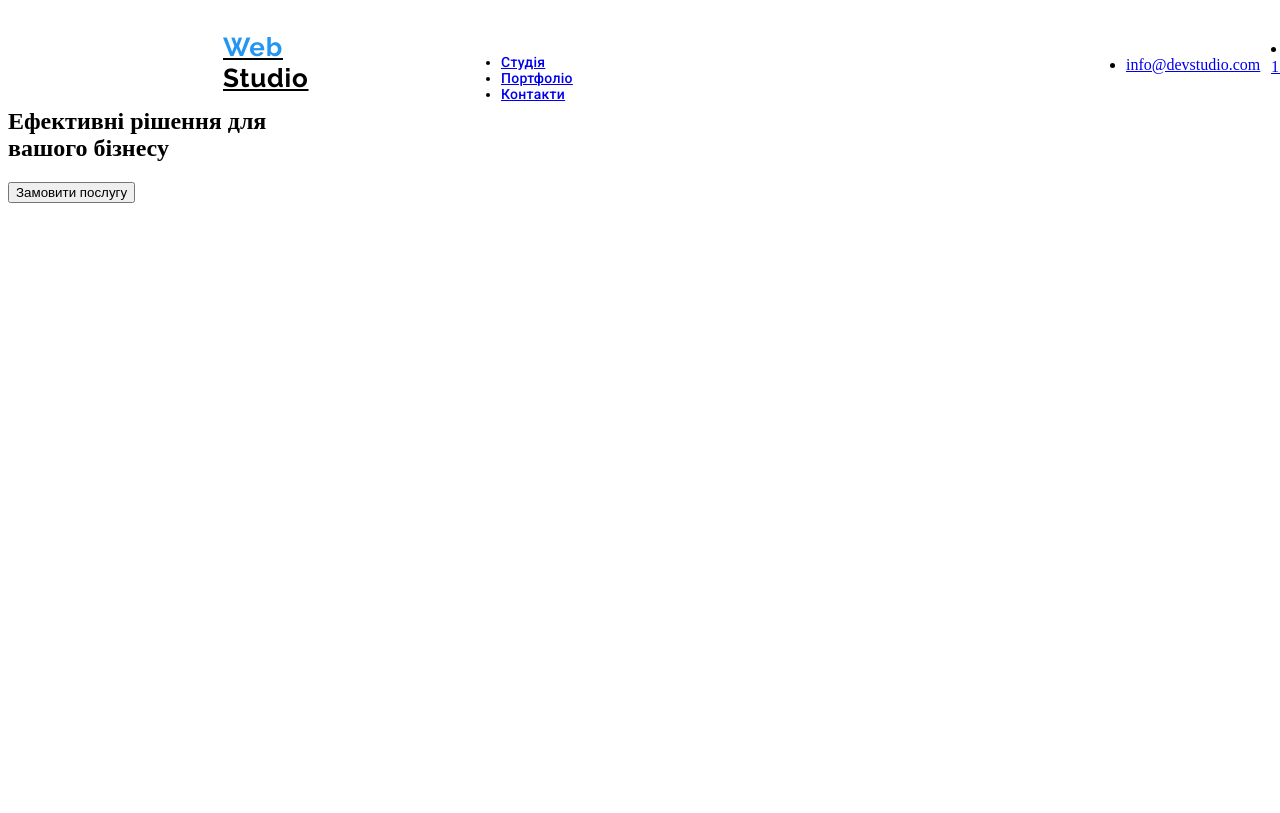
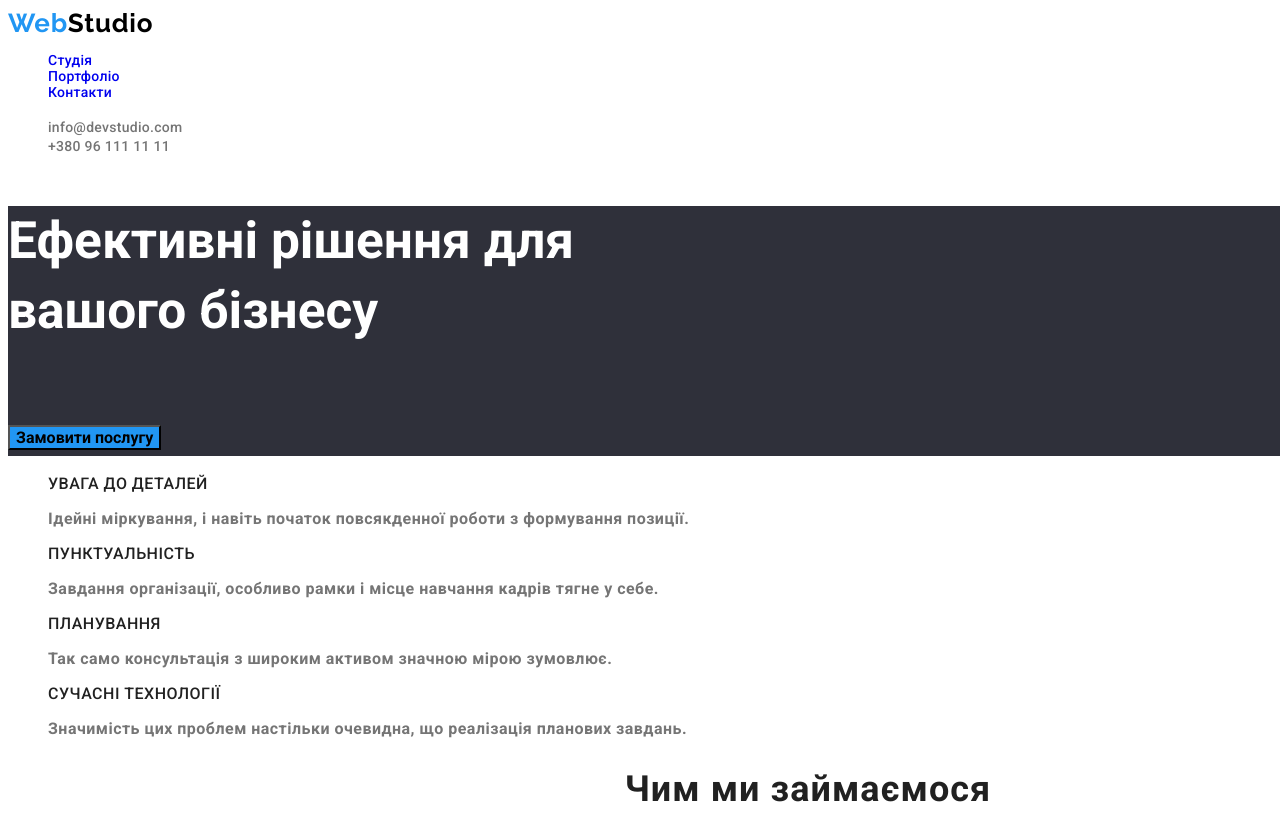
Before and after one commit to Bohdan119/goit-markup-hw-02, a plain HTML site: page index.html in a window 1280 px wide. Shown: the top 813 px of the page. Drawn offline with Linux system fonts and the light colour scheme.

Commit message:
css-styles-not-finitto

```diff
--- a/index.html
+++ b/index.html
@@ -11,34 +11,31 @@
     <link rel="stylesheet" href="style.css">
   </head>
   <body>
-    <div class="body">
+    <section class="body">
       <!--header-->
       <header class="header">
         <div class="header-logo">
-        <a href="index.html" class="header-studio"><span class="header-web">Web</span> Studio</a>
+        <a href="index.html" class="header-studio"><span class="header-web">Web</span>Studio</a>
         </div>
 
           <div class="header-navigation">
         <nav>
-          <ul>
-            <li><a href="#">Студія</a></li>
-            <li><a href="portfolio.html">Портфоліо</a></li>
-            <li><a href="#">Контакти</a></li>
+          <ul class="header-list">
+            <li><a class="link" href="#">Студія</a></li>
+            <li><a class="link" href="portfolio.html">Портфоліо</a></li>
+            <li><a class="link" href="#">Контакти</a></li>
           </ul>
         </nav>
           </div>
 
-        <div class="header-mail">
-          <ul>
-            <li><a href="mailto:info@devstudio.com">info@devstudio.com</a>
+        <div class="header-contacts">
+          <ul class="header-list">
+            <li>
+              <a class="contact-tel" href="mailto:info@devstudio.com">info@devstudio.com</a>
             </li>
-          </div>
 
-          <div  class="header-tel">
             <li>
-              <a href="tel:+380961111111" class="contact-link"
-                >+380 96 111 11 11</a
-              >
+              <a class="contact-tel" href="tel:+380961111111">+380 96 111 11 11</a>
             </li>
           </ul>
         </div>
@@ -61,7 +58,7 @@
         <!--skill file-->
         <div class="skill">
           <h2 leng="EN">Skills</h2>
-          <ul>
+          <ul class="skill-list">
             <li>
               <h3>УВАГА ДО ДЕТАЛЕЙ</h3>
               <p>
@@ -93,9 +90,9 @@
           </div>
 
           <!--work file-->
-            <section class="work">
-              <h2>Чим ми займаємося</h2>
-            <ul>
+            <div class="work">
+              <h2 class="work-title">Чим ми займаємося</h2>
+            <ul class="work-image">
               <li>
                 <img src="./images/box1.jpg" alt="developering"
                 width="370" height="294"/>
@@ -108,14 +105,17 @@
                 width="370" height="294"/>
               </li>
             </ul>
-            </section>
+            </div>
 
         <!--team file-->
-        <section class="team">
+      <section class="team">
+          <div class="team-title">
           <h2>Наша команда</h2>
-          <ul>
+        </div>
+        <div class="team-cards">
+          <ul class="team-list">
             <figure>
-
+              <div class="team-image">
             <li>
               <img src="./images/img1.jpg"
               alt="Product Designer"
@@ -125,7 +125,8 @@
               <p lang="EN">Product Designer</p>
             </figcaption>
             </li>
-
+              </div>
+              <div class="team-image">
             <li>
               <img
                 src="./images/img2.jpg"
@@ -136,7 +137,8 @@
               <p lang="EN">Frontend Developer</p>
             </figcaption>
             </li>
-
+              </div>
+              <div class="team-image">
             <li>
               <img src="./images/img3.jpg"
               alt="Marketing"
@@ -146,7 +148,8 @@
               <p lang="EN">Marketing</p>
             </figcaption>
             </li>
-
+              </div>
+              <div class="team-image">
             <li>
               <img src="./images/img4.jpg"
               alt="Designer"
@@ -156,30 +159,34 @@
               <p lang="EN">UI Designer</p>
             </figcaption>
             </li>
-
+              </div>
           </figure>
           </ul>
+        </div>
         </section>
       </main>
 
       <!--file contacts-->
-      <footer class="footer">
-        <a href="index.html" class="logo"
-          ><span class="logo1">Web</span> Studio</a>
-          <a href="https://goo.gl/maps/q75ALVjxt7GABxod9" target="_blank"
+      <footer>
+      <div class="footer">
+        <div class="footer-logo">
+          <a href="index.html" class="footer-studio"><span class="footer-web">Web</span>Studio</a>
+        </div>
+          <a class="footer-addres" href="https://goo.gl/maps/q75ALVjxt7GABxod9" target="_blank"
           rel="noopener noreferrer">м. Київ, пр-т Лесі Українки, 26</a>
 
         <div>
-          <ul>
+          <ul class="footer-list">
             <li>
-              <a href="mailto:info@devstudio.com">info@devstudio.com</a>
+              <a class="footer-mail" href="mailto:info@devstudio.com">info@devstudio.com</a>
             </li>
             <li>
-              <a href="tel:+380961111111" class="contact-link">+380 96 111 11 11</a>
+              <a class="footer-mail" href="tel:+380961111111">+380 96 111 11 11</a>
             </li>
           </ul>
         </div>
+      </div>
       </footer>
-    </div>
+    </section>
   </body>
 </html>
--- a/style.css
+++ b/style.css
@@ -1,114 +1,276 @@
+/*----------Root---------*/
+:root{
+--font-ral:"Raleway", sans-serif;
+--font-rob:"Roboto";
+
+--font-weig:500;
+--font-weig-b:700;
+
+--color-change:#2196F3;
+--color-web:#2196F3;
+--color-studio:#000000;
+--color-navig:#212121;
+--color-link:#757575;
+
+--line-nav:1.14;
+--line-title:1.568;
+--line-logo:1.19;
+}
+
+
+
+
+/*----------BODY---------*/
 .body{
-    position: relative;
+    font-family: "Roboto";
+    font-size: 400;
     width: 1600px;
     height: auto;
     background: #FFFFFF;
 }
+
+
+/*----------HEADER---------*/
+
 .header{
-    position: absolute;
+    margin-top: 0;
     width: 1600px;
-    height: 80px;
+    left: 0px;
+    top: 0px;
 }
 
-.header-logo{
-position:absolute;
-width: 145px;
-height: 31px;
-left: 215px;
-top: 24px;
+.header-logo{}
+
+.header-studio{
+font-family:var(--font-ral);
+font-weight: var(--font-weig-b);
+font-size: 26px;
+line-height:var(--line-logo);
+letter-spacing: 0.03em;
+color:var(--color-studio);
+text-decoration: none;
+}
+
+.header-web{
+font-family: var(--font-ral);
+font-weight:var(--font-weig-b);
+font-size: 26px;
+line-height: var(--line-logo);
+letter-spacing: 0.03em;
+color:var(--color-web);
+}
+
+.header-navigation{
+    font-family:var(--font-rob);
+    font-weight: var(--font-weig);
+    font-size: 14px;
+    line-height:var(--line-nav);
+    letter-spacing: 0.02em;
 
 }
 
-.header-studio{
-font-family: 'Raleway';
-font-style: normal;
-font-weight: 700;
-font-size: 26px;
-line-height: 31px;
-letter-spacing: 0.03em;
-color: #000000;
+.header-list{
+    list-style: none;
+}
+.link{
+    text-decoration:none;
+}
+.link:hover,
+.link:focus{
+    color:var(--color-change);
 }
 
-.header-web{
-font-family: 'Raleway';
-font-style: normal;
-font-weight: 700;
-font-size: 26px;
-line-height: 31px;
-letter-spacing: 0.03em;
-color: #2196F3;
+.header-list{
+    color: var(--color-link);
 }
-.header-navigation{
-position: absolute;
-width: 281px;
-height: 16px;
-left: 453px;
-top: 32px;
-
-    font-family: 'Roboto';
-    font-style: normal;
-    font-weight: 500;
-    font-size: 14px;
-    line-height: 16px;
-    letter-spacing: 0.02em;
-
-text-decoration-line: none;
-
-}
-.header-mail{
-    position: absolute;
-    width: 135px;
-    height: 16px;
-    left: 1078px;
-    top: 32px;
+.contact-mail{
+    color: #000000;
 }
 
-.header-tel{
-    position: absolute;
-    width: 122px;
-    height: 16px;
-    left: 1263px;
-    top: 32px;
+.contact-tel{
+text-decoration: none;
+font-family: var(--font-rob);
+font-weight:var(--font-weig);
+font-size: 14px;
+line-height:var(--line-nav);
+letter-spacing: 0.02em;
+color:var(--color-link);
+}
+.contact-tel:hover,
+.contact-tel:focus{
+    color: var(--color-change);
+}
+
+
+/*----------HEROY---------*/
+.main{
+    width: 1600px;
+    height:250px;
+    background-color: #2F303A;
+}
+.main-heroy{
+    font-family:var(--font-rob);
+    font-weight: 900;
+    font-size: 44px;
+    line-height: calc(60 / 44);
+    color: #FFFFFF;
 
 }
 
-.main{
-    position: absolute;
-    width: 1600px;
-    height: 600px;
-    left: 0px;
-    top: 80px;
+.main-button{
+font-family:var(--font-rob);
+font-weight:var(--font-weig-b);
+font-size: 16px;
+line-height: calc(30/16) 30px;
+background-color: #2196F3;
 }
 
+/*----------SKILLS---------*/
+
 .skill{
-position: absolute;
-width: 1170px;
-height: 98px;
-left: 215px;
-top: 774px;
 }
 
-.work{
-position: absolute;
-width: 1170px;
-height: 386px;
-left: 215px;
-top: 966px;
+.skill h2{
+    display: none;
 }
 
-.team{
-position: absolute;
-width: 1600px;
-height: 648px;
-left: 0px;
-top: 1446px;
+.skill-list{
+    list-style: none;
+}
+.skill-list,h3{
+font-weight:var(--font-weig-b);
+font-size: 14px;
+line-height:var(--line-nav);
+letter-spacing: 0.03em;
+color:var(--color-navig);;
 }
 
-.footer{
-position: absolute;
-width: 1600px;
-height: 252px;
-left: 0px;
-top: 2094px;
+.skill-list,p{
+font-size: 14px;
+line-height: calc(24/14);
+letter-spacing: 0.03em;
+color: var(--color-link);
+}
+
+
+
+/*----------WORK---------*/
+
+.work{
+}
+
+.work-title{
+font-family: var(--font-rob);
+font-weight:var(--font-weig-b);
+font-size: 36px;
+line-height: calc(42/36);
+text-align: center;
+letter-spacing: 0.03em;
+color: var(--color-navig);;
+}
+.work-image{
+list-style: none;
+}
+
+/*----------TEAM---------*/
+
+.team{
+}
+
+.team-title{
+font-weight:var(--font-weig-b);
+font-size: 36px;
+line-height: calc(42/36);
+text-align: center;
+letter-spacing: 0.03em;
+color:var(--color-navig);;
+}
+.team-cards{
 
 }
+.team-list{
+    list-style: none;
+}
+
+.team-image,h3 {
+    font-weight:var(--font-weig);
+    font-size: 16px;
+    line-height: calc(19/16);
+    letter-spacing: 0.03em;
+    color:var(--color-navig);;
+}
+.team-image,p{
+    font-size: 16px;
+    line-height: calc(19/16);
+    letter-spacing: 0.03em;
+    color:var(--color-link);
+}
+
+/*----------FOOTER---------*/
+
+.footer{
+background-color: #2F303A;
+margin-top: 2900px;
+width: 1600px;
+height: 250px;
+}
+
+.footer-studio{
+font-family:var(--font-ral);
+font-weight:var(--font-weig-b);
+font-size: 26px;
+line-height:var(--line-logo);
+letter-spacing: 0.03em;
+color:var(--color-studio);
+text-decoration: none;
+}
+
+.footer-web{
+font-family: var(--font-ral);
+font-weight:var(--font-weig-b);
+font-size: 26px;
+line-height:var(--line-logo);
+letter-spacing: 0.03em;
+color:var(--color-web);
+}
+.footer-addres{
+font-size: 14px;
+line-height:var(--line-title);
+letter-spacing: 0.03em;
+text-decoration: none;
+color: #FFFFFF;
+}
+.footer-contacts{
+font-size: 14px;
+line-height:var(--line-title);
+letter-spacing: 0.03em;
+color: var(--color-link);
+}
+
+.footer-list{
+list-style: none;
+color: var(--color-link);
+}
+.footer-mail{
+    list-style: none;
+    color: var(--color-link);
+}
+
+.footer-mail:hover,
+.footer-tel:focus{
+color:var(--color-change);
+}
+
+
+/*  */
+
+
+.footer-contacts {
+}
+
+.footer-list {
+}
+.footer-mail {
+}
+.footer-tel {
+}
```
Also changed, not shown: portfolio.html (+3 -3 lines).
